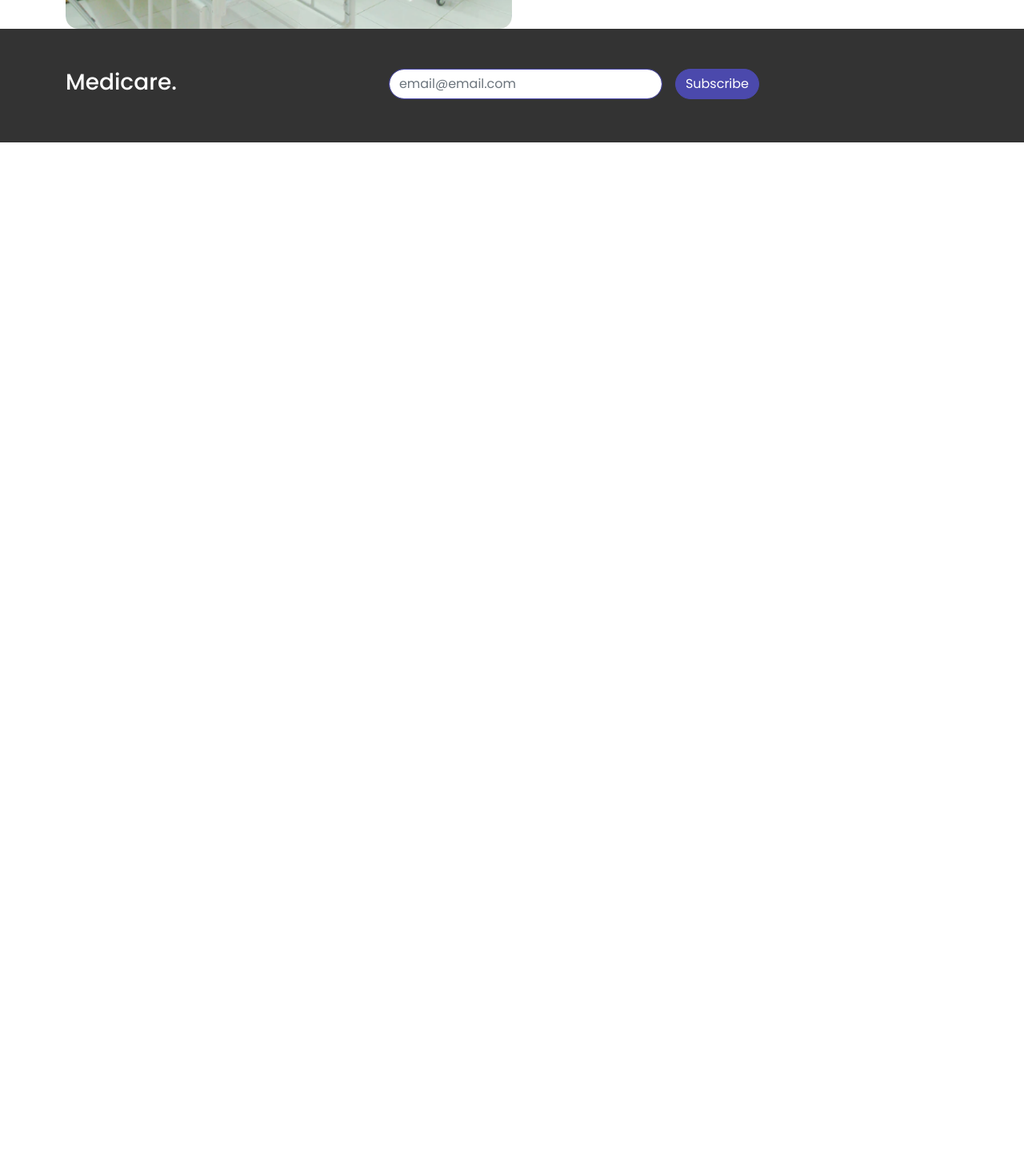
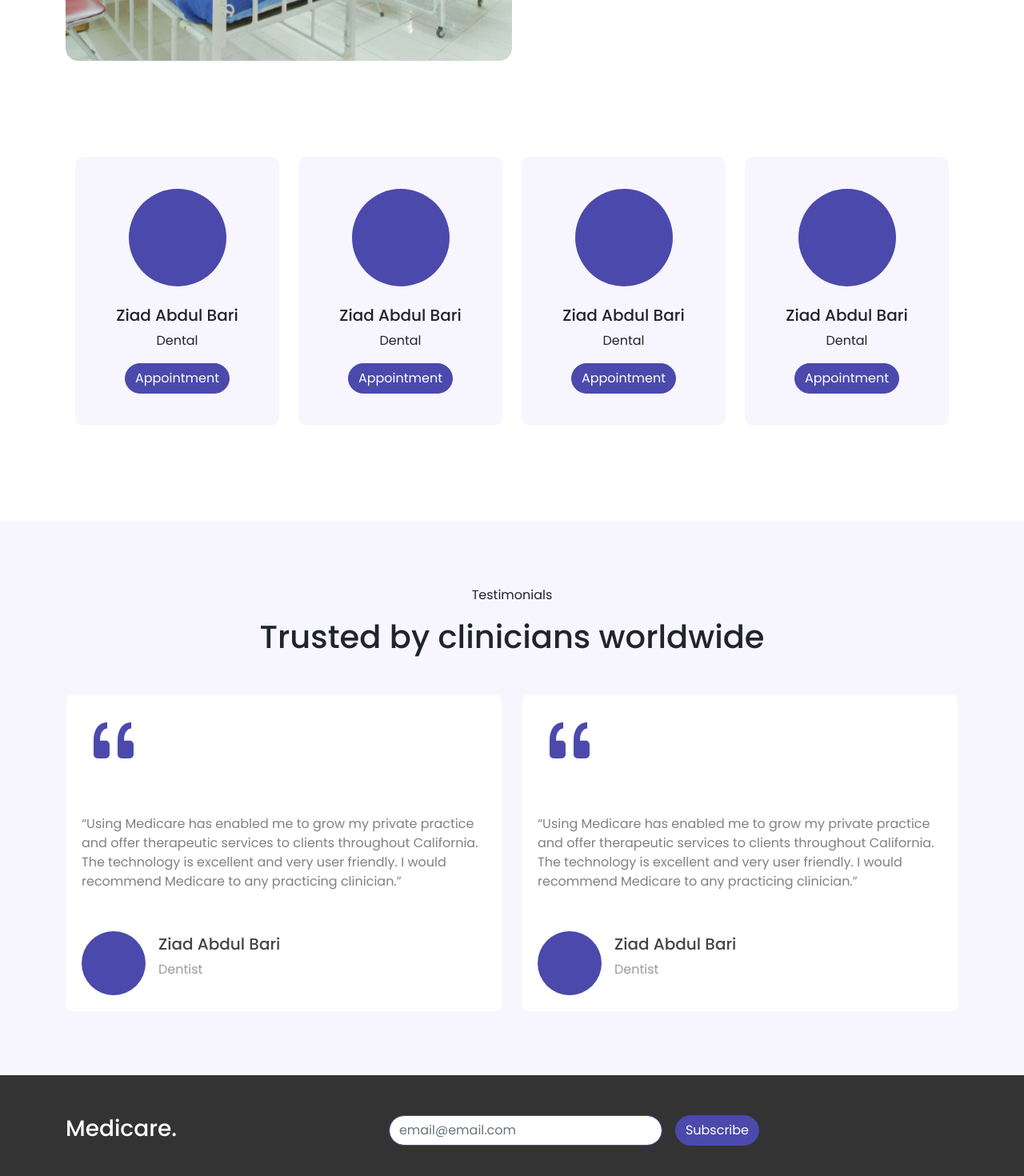
Before and after one commit to ZiadAbdulBari/medicare-frontend, a Nuxt app: page / in a window 1280 px wide. Shown: the part 2822-4292 px from the top of the page at 80% size. Before the commit the page ends 3000 px from the top, so only its background shows below. Built offline with nearby package versions, Linux system fonts and the light colour scheme.

Commit message:
home page done

```diff
--- a/pages/index.vue
+++ b/pages/index.vue
@@ -204,6 +204,116 @@
         </div>
       </div>
     </section>
+    <section>
+      <div class="container">
+          <div class="row top-space">
+            <div class="col-md-12">
+              <div class="row">
+                <div class="col-md-3">
+                  <div class="doctor">
+                      <div class="doctor-pic">
+                        <img src="" alt="">
+                      </div>
+                      <div>
+                        <h5 class="text-center mt-4">Ziad Abdul Bari</h5>
+                        <p class="text-center mt-2 mb-3">Dental</p>
+                        <button class="btn bg-color bordered-round">Appointment</button>
+                      </div>
+                  </div>
+                </div>
+                <div class="col-md-3">
+                  <div class="doctor">
+                      <div class="doctor-pic">
+                        <img src="" alt="">
+                      </div>
+                      <div>
+                        <h5 class="text-center mt-4">Ziad Abdul Bari</h5>
+                        <p class="text-center mt-2 mb-3">Dental</p>
+                        <button class="btn bg-color bordered-round">Appointment</button>
+                      </div>
+                  </div>
+                </div>
+                <div class="col-md-3">
+                  <div class="doctor">
+                      <div class="doctor-pic">
+                        <img src="" alt="">
+                      </div>
+                      <div>
+                        <h5 class="text-center mt-4">Ziad Abdul Bari</h5>
+                        <p class="text-center mt-2 mb-3">Dental</p>
+                        <button class="btn bg-color bordered-round">Appointment</button>
+                      </div>
+                  </div>
+                </div>
+                <div class="col-md-3">
+                  <div class="doctor">
+                      <div class="doctor-pic">
+                        <img src="" alt="">
+                      </div>
+                      <div>
+                        <h5 class="text-center mt-4">Ziad Abdul Bari</h5>
+                        <p class="text-center mt-2 mb-3">Dental</p>
+                        <button class="btn bg-color bordered-round">Appointment</button>
+                      </div>
+                  </div>
+                </div>
+              </div>
+            </div>
+          </div>
+      </div>
+    </section>
+    <section class="common-bg-color">
+      <div class="container">
+        <div class="content-wrapper">
+          <p class="text-center">Testimonials</p>
+          <h1 class="text-center mb-5">Trusted by clinicians worldwide</h1>
+          <div class="row">
+            <div class="col-md-12">
+              <div class="row">
+                <div class="col-md-6">
+                  <div class="feedback-wrapper">
+                    <div class="quote-icon">
+                      <svg xmlns="http://www.w3.org/2000/svg" width="16" height="16" fill="#4B49AC" class="bi bi-quote" viewBox="0 0 16 16">
+                        <path d="M12 12a1 1 0 0 0 1-1V8.558a1 1 0 0 0-1-1h-1.388c0-.351.021-.703.062-1.054.062-.372.166-.703.31-.992.145-.29.331-.517.559-.683.227-.186.516-.279.868-.279V3c-.579 0-1.085.124-1.52.372a3.322 3.322 0 0 0-1.085.992 4.92 4.92 0 0 0-.62 1.458A7.712 7.712 0 0 0 9 7.558V11a1 1 0 0 0 1 1h2Zm-6 0a1 1 0 0 0 1-1V8.558a1 1 0 0 0-1-1H4.612c0-.351.021-.703.062-1.054.062-.372.166-.703.31-.992.145-.29.331-.517.559-.683.227-.186.516-.279.868-.279V3c-.579 0-1.085.124-1.52.372a3.322 3.322 0 0 0-1.085.992 4.92 4.92 0 0 0-.62 1.458A7.712 7.712 0 0 0 3 7.558V11a1 1 0 0 0 1 1h2Z"/>
+                      </svg>
+                    </div>
+                    <div class="feedback">
+                      <p>“Using Medicare has enabled me to grow my private practice and offer therapeutic services to clients throughout California. The technology is excellent and very user friendly. I would recommend Medicare to any practicing clinician.”</p>
+                    </div>
+                    <div class="d-flex align-items-center">
+                      <div class="user-img"></div>
+                      <div class="ms-3">
+                        <h5 class="user-name">Ziad Abdul Bari</h5>
+                        <p class="possition">Dentist</p>
+                      </div>
+                    </div>
+                  </div>
+                </div>
+                <div class="col-md-6">
+                  <div class="feedback-wrapper">
+                    <div class="quote-icon">
+                      <svg xmlns="http://www.w3.org/2000/svg" width="16" height="16" fill="#4B49AC" class="bi bi-quote" viewBox="0 0 16 16">
+                        <path d="M12 12a1 1 0 0 0 1-1V8.558a1 1 0 0 0-1-1h-1.388c0-.351.021-.703.062-1.054.062-.372.166-.703.31-.992.145-.29.331-.517.559-.683.227-.186.516-.279.868-.279V3c-.579 0-1.085.124-1.52.372a3.322 3.322 0 0 0-1.085.992 4.92 4.92 0 0 0-.62 1.458A7.712 7.712 0 0 0 9 7.558V11a1 1 0 0 0 1 1h2Zm-6 0a1 1 0 0 0 1-1V8.558a1 1 0 0 0-1-1H4.612c0-.351.021-.703.062-1.054.062-.372.166-.703.31-.992.145-.29.331-.517.559-.683.227-.186.516-.279.868-.279V3c-.579 0-1.085.124-1.52.372a3.322 3.322 0 0 0-1.085.992 4.92 4.92 0 0 0-.62 1.458A7.712 7.712 0 0 0 3 7.558V11a1 1 0 0 0 1 1h2Z"/>
+                      </svg>
+                    </div>
+                    <div class="feedback">
+                      <p>“Using Medicare has enabled me to grow my private practice and offer therapeutic services to clients throughout California. The technology is excellent and very user friendly. I would recommend Medicare to any practicing clinician.”</p>
+                    </div>
+                    <div class="d-flex align-items-center">
+                      <div class="user-img"></div>
+                      <div class="ms-3">
+                        <h5 class="user-name">Ziad Abdul Bari</h5>
+                        <p class="possition">Dentist</p>
+                      </div>
+                    </div>
+                  </div>
+                </div>
+              </div>
+            </div>
+          </div>
+        </div>
+      </div>
+    </section>
   </div>
 
 </template>
--- a/static/css/style.css
+++ b/static/css/style.css
@@ -19,6 +19,10 @@ label:focus,
 .bg-color{
     background-color: #4B49AC;
     color: white;
+}
+.btn:hover{
+    border: 1px solid #4B49AC!important;
+    color: rgb(3, 3, 3);
 }
 .bordered-round{
     border: 1px solid #4B49AC;
@@ -96,5 +100,46 @@ body{
     margin-bottom: 40px;
 }
 .top-space{
-    margin-top: 80px;
+    margin: 120px 0;
+
 }
+.doctor-pic{
+    width: 122px;
+    height: 122px;
+    background-color: #4B49AC;
+    border-radius: 50%;
+    margin: 0 auto;
+}
+.doctor{
+    background-color: #F7F6FE;
+    padding: 40px 0;
+    border-radius: 10px;
+    margin: 0 auto;
+    text-align: center;
+}
+
+.bi-quote{
+    height: 80px;
+    width: 80px;
+}
+.feedback-wrapper{
+    background-color: white;
+    border-radius: 10px;
+    padding: 20px;
+}
+.feedback{
+    color: #3333339d;
+    margin: 50px 0;
+}
+.possition{
+    color: #3333337d;
+}
+.user-img{
+    height: 80px;
+    width: 80px;
+    background-color: #4B49AC;
+    border-radius: 50%;
+}
+.user-name{
+    color: #333333e9;
+}
```
